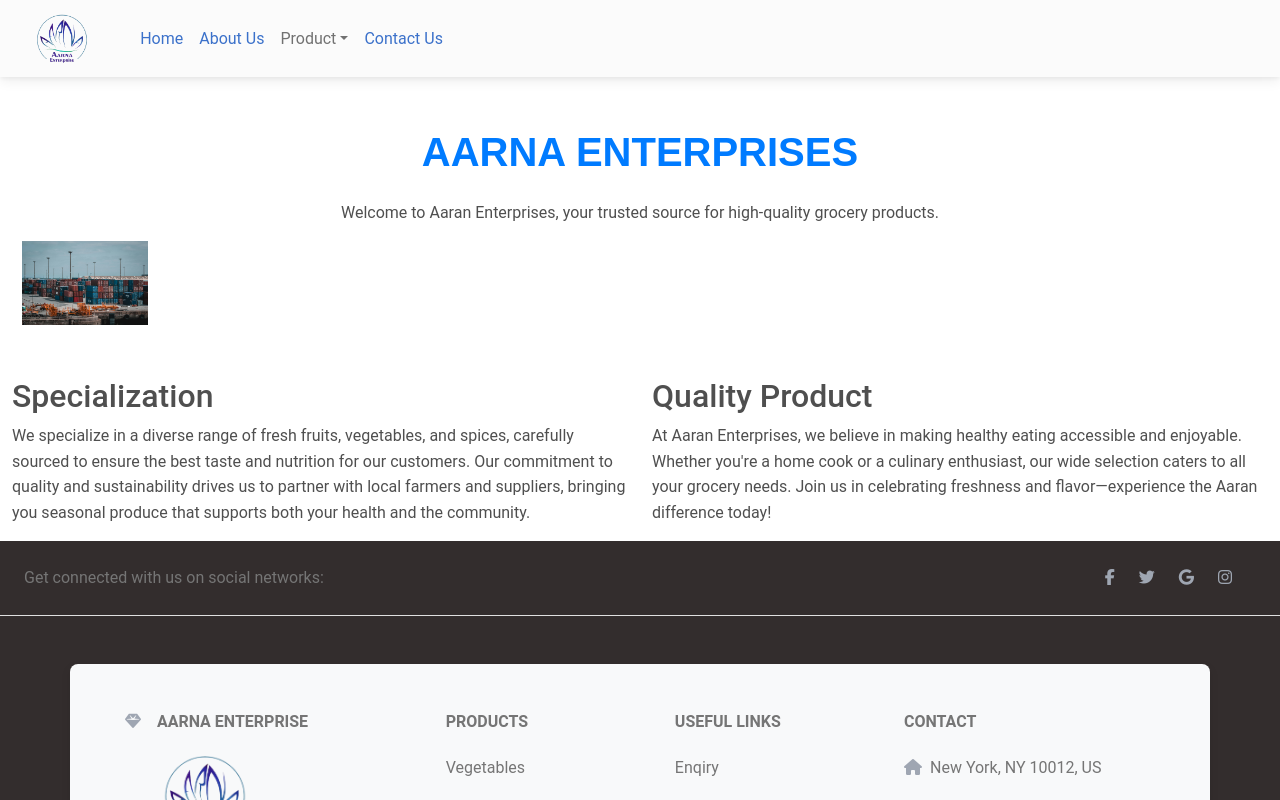
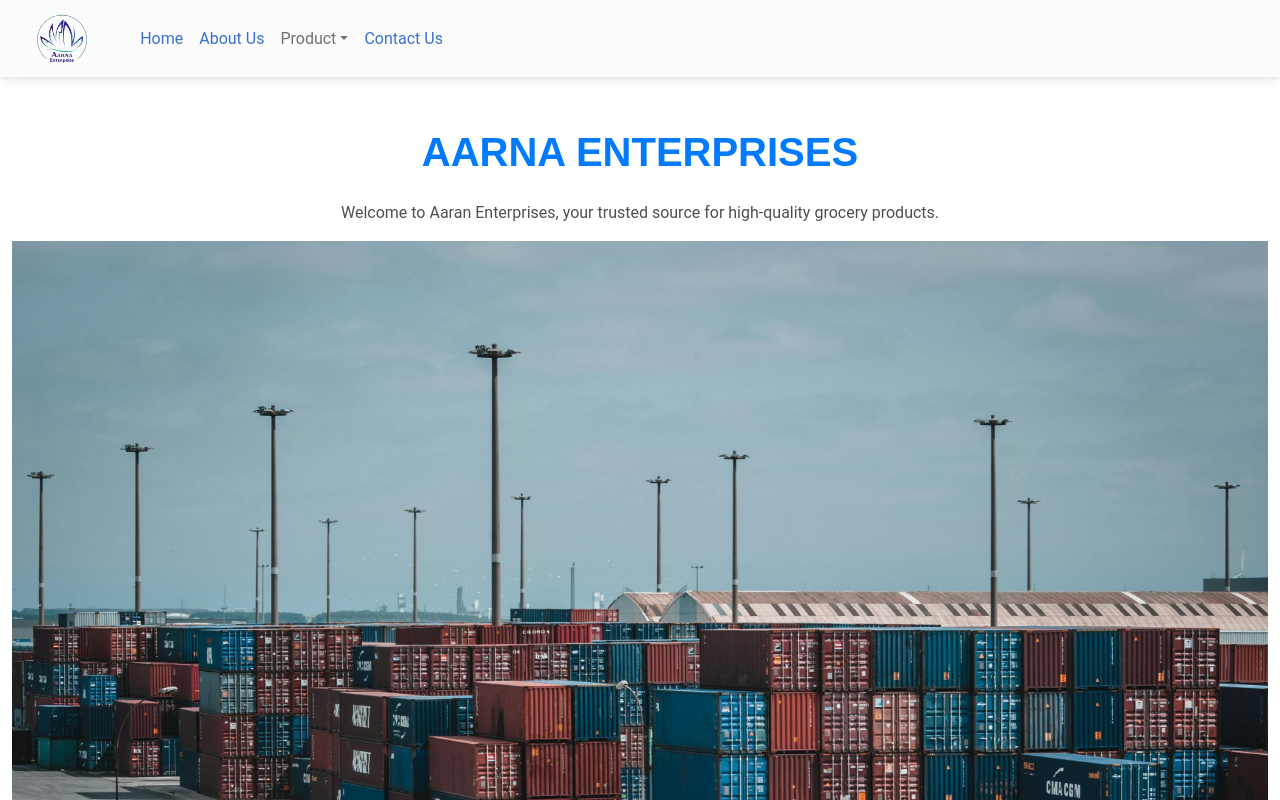
Before and after one commit to MuskanP1408/aarna_enterprises, a React (Create React App) app: page /about in a window 1280 px wide. Shown: the top 800 px of the page. Built offline with nearby package versions, Linux system fonts and the light colour scheme.

Commit message:
Update about.js

```diff
--- a/src/about.js
+++ b/src/about.js
@@ -29,7 +29,7 @@
 
 
       <MDBContainer fluid>
-      <img src={warehouse} className='d-block w-100 carousel-image' alt='...' />
+      <img src={warehouse} className='d-block w-100 carousel-img' alt='...' />
       <br></br>  <br></br>
       <MDBRow>
         <MDBCol lg='6'>
```
